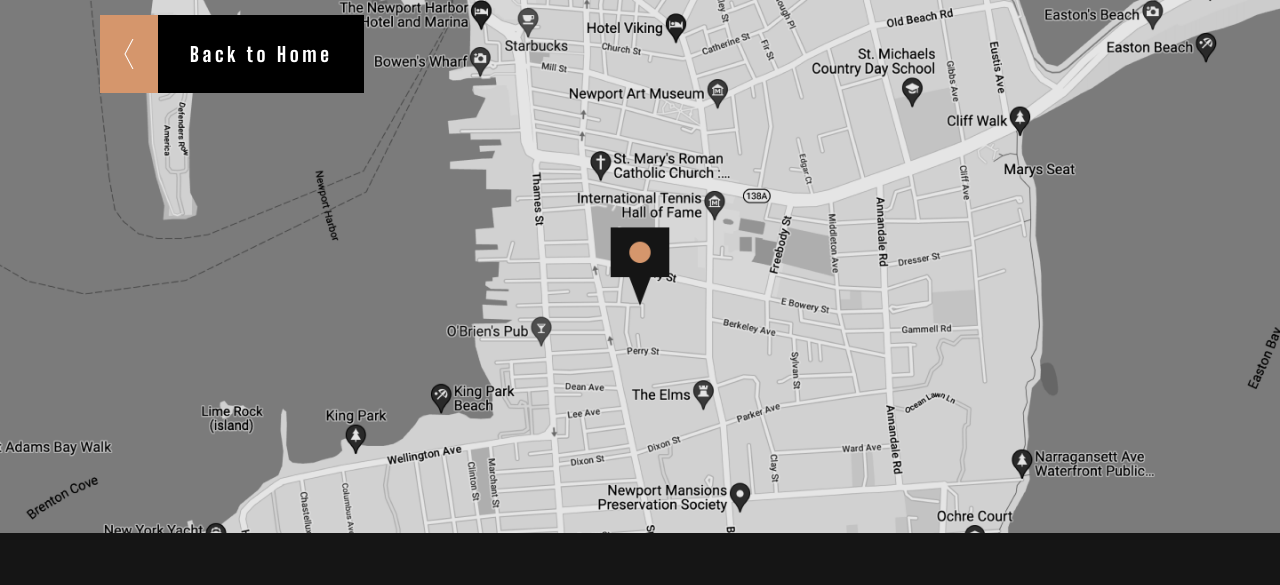
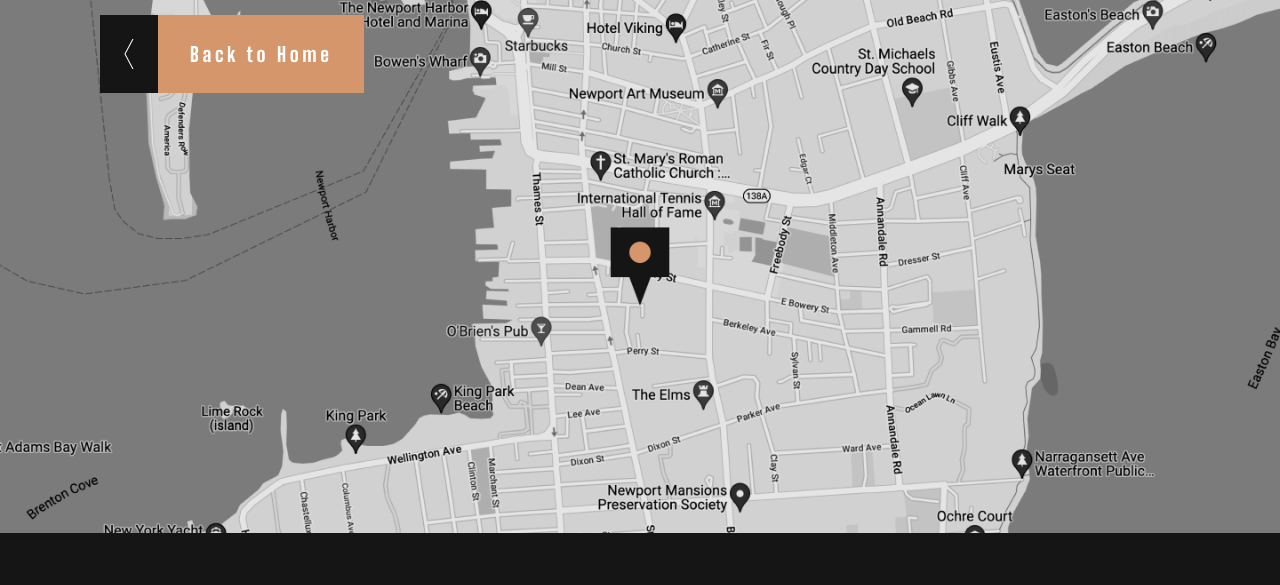
Before and after one commit to JoeWebDevelopment/art-gallery-website, a plain HTML site: page location.html in a window 1280 px wide. In both pictures the pointer is over the element "Back to Home". Shown: the top 585 px of the page. Drawn offline with Linux system fonts and the light colour scheme.

Commit message:
added focus/hover status final touches.

```diff
--- a/location.html
+++ b/location.html
@@ -16,7 +16,7 @@
    <section class="map-container">
     <div class="map">
 
-         <picture class="map">
+         <picture class="map-image">
           <source
     media="(max-width: 516px)"
     srcset="assets/mobile/image-map@2x.png"
@@ -93,25 +93,5 @@
 
 
 
-
-
-  <!-- Back to Home
-
-  Our location
-
-  99 King Street
-  Newport
-  RI 02840
-  United States of America
-
-  Our newly opened gallery is located near the Edward King House on 99 King
-  Street, the Modern Art Gallery is free to all visitors and open seven days
-  a week from 8am to 9pm.
-
-  Modern Art Gallery
-
-  The Modern Art Gallery is free to all visitors and open seven days a week
-  from 8am to 9pm. Find us at 99 King Street, Newport, USA. -->
-
 </body>
 </html>
--- a/styles.css
+++ b/styles.css
@@ -519,6 +519,7 @@
     text-wrap: nowrap;
 }
 
+
 .arrow-left{
     background-color: var(--color-gold-500);
     padding: 24px;
@@ -579,6 +580,17 @@
   fill: var(--color-white);
 }
 
+
+.btn-link:hover span{
+ background-color: var(--color-gold-500);
+}
+.btn-link:hover img{
+  background-color: var(--color-grey-900);
+}
+
+a:focus{
+  outline: 1px solid var(--color-gold-500);
+}
 /*
 Location Media Queries
 
```
